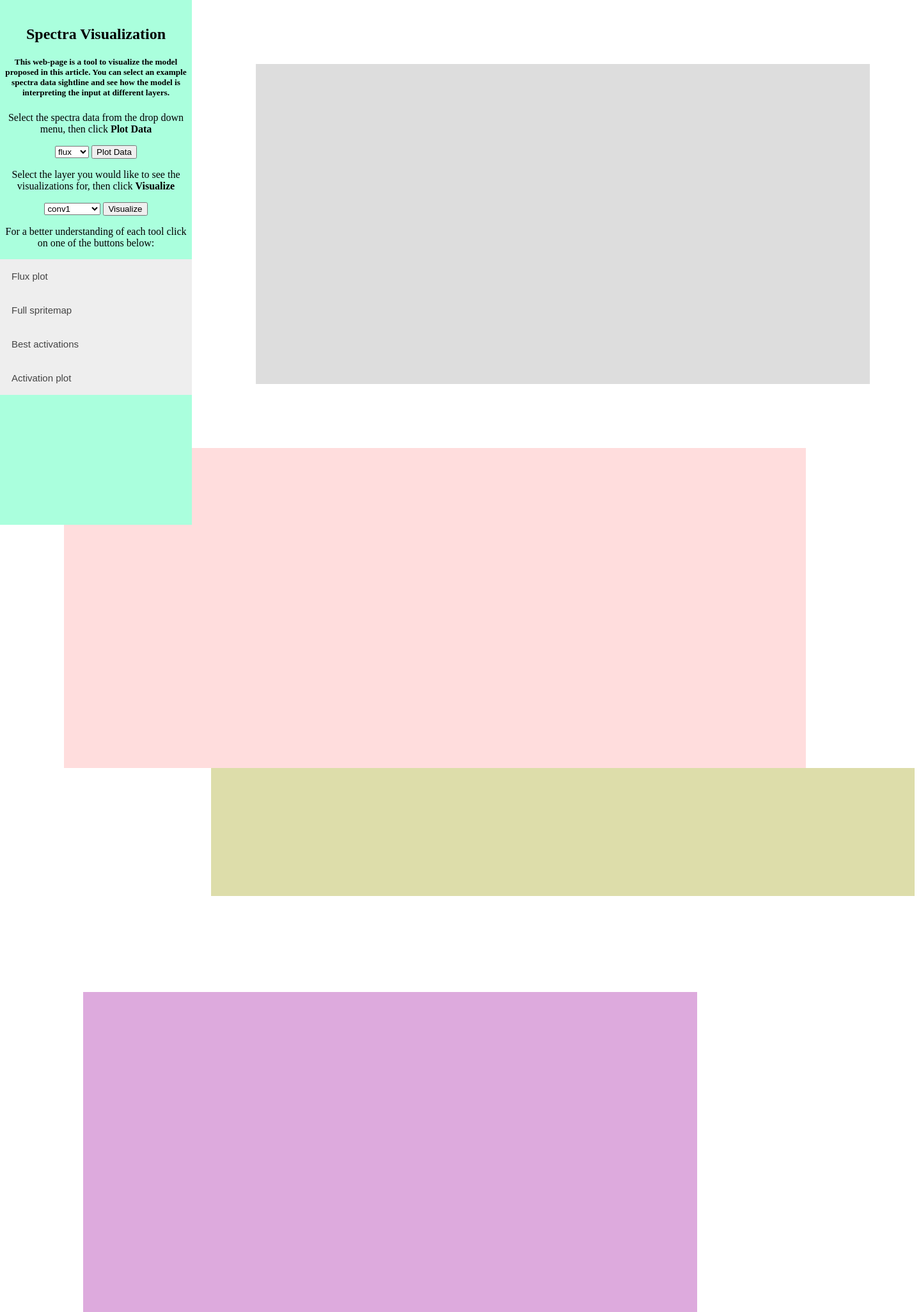
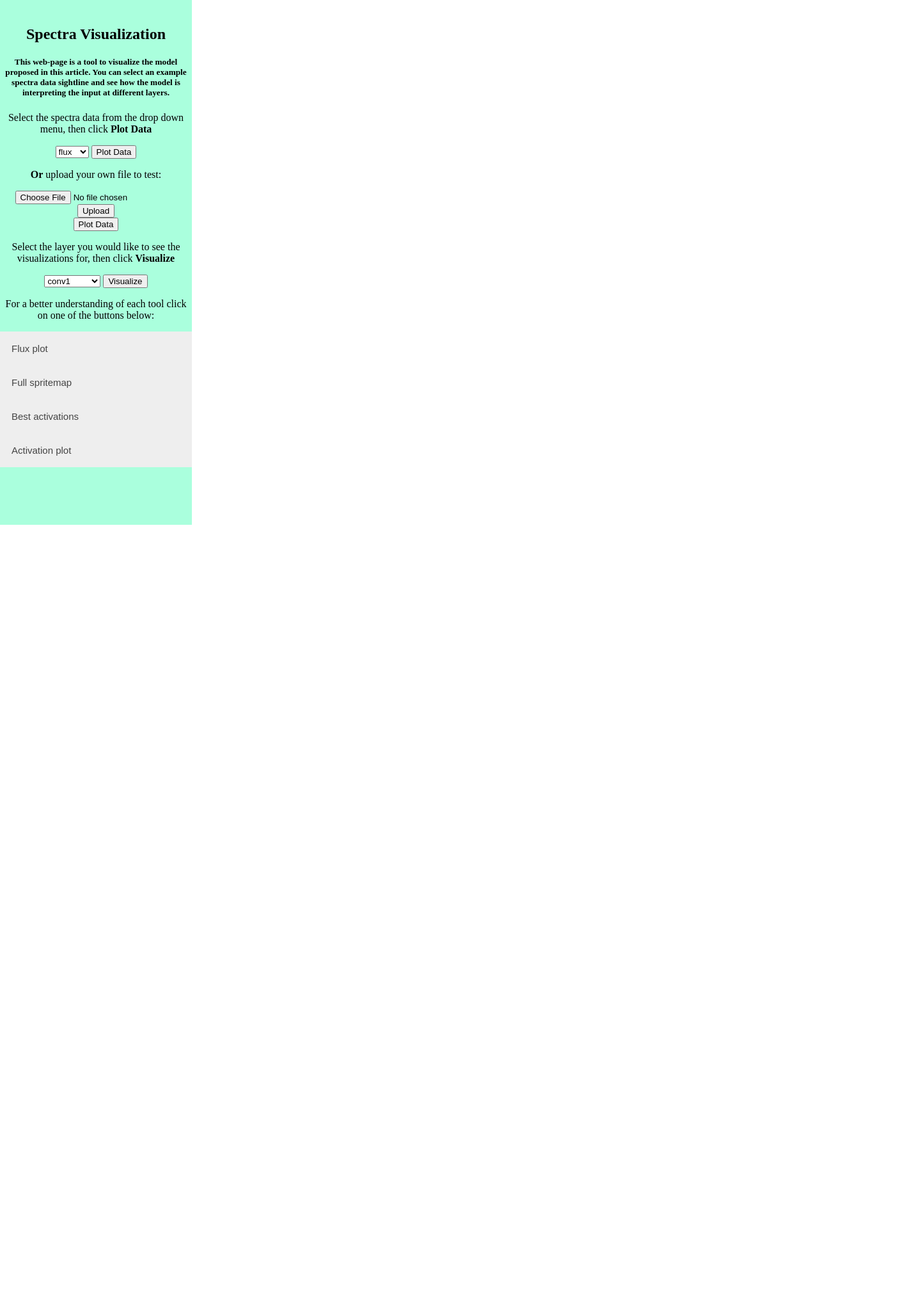
Before and after one commit to slgabbar/dla_visualization, a Flask app: template templates/home.html in a window 1440 px wide. Shown: the whole page at 64% size. Run offline with Flask 2, Linux system fonts and the light colour scheme; the template is opened without the code that fills it: most values are stand-ins (such as "Sample title", 1, 10 or a date in 2020); some libraries are stand-ins or nearby versions.

Commit message:
file upload capability

```diff
--- a/main.py
+++ b/main.py
@@ -1,8 +1,11 @@
+import os
 import json
-from flask import Flask, render_template, request, redirect, Response
-import pandas as pd
+from flask import Flask, render_template, request, redirect, Response, url_for, flash
+from werkzeug.utils import secure_filename
 import numpy as np
 
+UPLOAD_FOLDER = 'data/uploads'
+ALLOWED_EXTENSIONS = set(['npy'])
 
 import tensorflow as tf
 import lucid.modelzoo.vision_models as models
@@ -12,6 +15,8 @@ from lucid.misc.io import show, load
 
 from lucid.modelzoo.vision_base import Model
 
+FILENAME=''
+
 class DLA(Model):
     model_path = 'https://storage.googleapis.com/dla_protobuff/full_model_8_13.pb'
     image_shape = [1, 400]
@@ -19,15 +24,58 @@ class DLA(Model):
     input_name = 'x'
 
 app = Flask(__name__)
+app.secret_key = "secret key"
+app.config['UPLOAD_FOLDER'] = UPLOAD_FOLDER
+
+def allowed_file(filename):
+    return '.' in filename and filename.rsplit('.', 1)[1].lower() in ALLOWED_EXTENSIONS
+
+
+@app.route("/", methods=['POST'])
+def upload_file():
+    if request.method == 'POST':
+        if 'file' not in request.files:
+            flash('No file part')
+            return redirect(request.url)
+        file = request.files['file']
+        if file.filename == '':
+            flash('No selected file')
+            return redirect(request.url)
+        if file and allowed_file(file.filename):
+            filename = secure_filename(file.filename)
+            file.save(os.path.join(app.config['UPLOAD_FOLDER'], filename))
+            FILENAME = filename
+            # return redirect('/')
+            return render_template("home.html", filedata=FILENAME)
+    return redirect('/')
 
 @app.route("/")
 def home():
     return render_template("home.html", data=None)
 
+# @app.route("/plot_uploaded", methods=['POST'])
+# def plot_uploaded():
+#     print(FILENAME)
+#     return None
+#     # infile = 'data/uploads/' + FILENAME
+#     # print(infile)
+#     # data = np.load(infile)
+#     # count = 0
+#     # arr = []
+#     # for f in data:
+#     #     vals = {}
+#     #     vals['wave']=count
+#     #     vals['flux']=f.item()
+#     #     arr.append(vals)
+#     #     count += 1
+#     # flux_data = json.dumps(arr)
+#     # return flux_data
+
+
 @app.route("/plot_flux", methods=['POST'])
 def plot_flux():
     data_str = request.get_json()
-    infile = 'data/' + data_str
+    infile = data_str
     data = np.load(infile)
     count = 0
     arr = []
@@ -108,7 +156,6 @@ def run_acts(data, layer):
 
     return best_acts, dla, acts
 
-
 def check_dla(input):
     with tf.Graph().as_default(), tf.Session() as sess:
         t_input = tf.placeholder(tf.float32, shape=[1, 400, 1, 1])
@@ -128,19 +175,24 @@ def get_avg_features(acts):
         for j in range(num_features):
             act_val = acts[i][j]
             t[j] += act_val
-
+    t = t/num_channels
     scaled = scale_avg_features(t)
     return scaled
+
 
 def scale_avg_features(avg_f):
     """
         Scales pos and negative activations differently
+        max is 100, unless an activation is higher
+        min is scaled to biggest min value
     """
-    p_max = max(avg_f)
+    p_max = max(30,max(avg_f))
+    print(p_max)
     p_new_max = 40          # Dark Green
     p_new_min = 100         # White
 
     n_min = min(avg_f)
+    # print(n_min)
     n_max = 0
     n_new_max = 100         # White
     n_new_min = 40          # Dark Red
--- a/static/css/style.css
+++ b/static/css/style.css
@@ -43,7 +43,7 @@ html, body { height: 100%; padding: 0; margin: 0; }
     margin-left: 400px;
     width: 960px;
     height: 500px;
-    background: #DDD;
+    /*background: #DDD;*/
     display: inline-block;
     vertical-align: bottom;
 }
@@ -51,7 +51,7 @@ html, body { height: 100%; padding: 0; margin: 0; }
     /*This is the interactive sprites*/
     width: 1100px;
     height: 200px;
-    background: #DDA;
+    /*background: #DDA;*/
     display: inline-block;
     margin-left: 330px;
     margin-bottom: 100px;
@@ -63,7 +63,7 @@ html, body { height: 100%; padding: 0; margin: 0; }
     margin-top: 100px;
     width: 1160px;
     height: 500px;
-    background: #FDD;
+    /*background: #FDD;*/
     display: inline-block;
     margin-left: 100px;
     vertical-align: top;
@@ -74,7 +74,7 @@ html, body { height: 100%; padding: 0; margin: 0; }
     margin-left: 130px;
     width: 960px;
     height: 500px;
-    background: #DAD;
+    /*background: #DAD;*/
     display: inline-block;
     vertical-align: bottom;
     /*text-align: center;*/
@@ -144,4 +144,5 @@ html, body { height: 100%; padding: 0; margin: 0; }
 .s_rect {
     stroke-width: 4px;
     fill: none;
+    border-radius: 2px;
 }
--- a/static/js/spectra.js
+++ b/static/js/spectra.js
@@ -104,10 +104,10 @@ function drawPlot(data) {
         .attr("class", "axis axis--y")
         .call(yAxis);
 
-    focus.append("text")
-        .attr("transform", "translate(" + (width/2) + " ," + (height + margin.top + 20) + ")")
-        .style("text-anchor", "middle")
-        .text("Wavelength");
+//    focus.append("text")
+//        .attr("transform", "translate(" + (width/2) + " ," + (height + margin.top + 20) + ")")
+//        .style("text-anchor", "middle")
+//        .text("Wavelength");
 
     focus.append("text")
         .attr("transform", "rotate(-90)")
@@ -262,7 +262,7 @@ function num_channels(layer) {
 function loadData() {
     var e = document.getElementById('flux_data');
     flux = e.options[e.selectedIndex].value;
-    flux = flux + '.npy'
+    flux = 'data/' + flux + '.npy'
     json_input = JSON.stringify(flux);
 
     $.post("plot_flux", json_input, function(response){
@@ -394,13 +394,13 @@ function update_sprites(mouse_pos) {
 
     denom = 150;
     s1_val = 157*(sprite1['v']/denom);
-    if (s1_val < 0) {return 0;}
+    if (s1_val <= 0) {return 0.01;}
     s2_val = 157*(sprite2['v']/denom);
-    if (s2_val < 0) {return 0;}
+    if (s2_val <= 0) {return 0.01;}
     s3_val = 157*(sprite3['v']/denom);
-    if (s3_val < 0) {return 0;}
+    if (s3_val <= 0) {return 0.01;}
     s4_val = 157*(sprite4['v']/denom);
-    if (s4_val < 0) {return 0;}
+    if (s4_val <= 0) {return 0.01;}
 
 //    var t1 = d3.select(".dict").append("div").attr("class", "entry");/
     var t1 = d3.select("#div2").append("div").attr("class", "entry");
@@ -453,7 +453,7 @@ function display_spritemap(s_url, layer, avg_acts) {
         num_rows = 8;
         num_cols = 12;
         x_factor = 96.66666666666;
-        y_factor = 64.25;
+        y_factor = 62.25;
         width = 83.3333333333;
         height = 51.75;
         x_start = 6.66666666666;
@@ -504,5 +504,17 @@ function display_spritemap(s_url, layer, avg_acts) {
                 return "stroke: hsl(0, 100%, " + p_str;
             }
         });
+}
 
+function plot_uploaded_file() {
+    console.log("Attempting to plot uploaded file...");
+    console.log(fileup);
+
+    flux = 'data/uploads/' + fileup;
+    json_input = JSON.stringify(flux);
+
+    $.post("plot_flux", json_input, function(response){
+        plot_response(response);
+    });
+    event.preventDefault();
 }
--- a/templates/home.html
+++ b/templates/home.html
@@ -28,11 +28,22 @@
 					<option value = "flux3">flux3</option>
 					<option value = "fluxA">fluxA</option>
 					<option value = "fluxB">fluxB</option>
-					<option value = "fluxC">fluxC</option>
+<!--					<option value = "fluxC">fluxC</option>-->
 				</select>
 				<button onclick="loadData()">Plot Data</button>
 			</form>
 		</div>
+
+		<p><strong>Or</strong> upload your own file to test:</p>
+
+		<form id = uploadform" method="post" action="/" enctype="multipart/form-data">
+			<input type="file" id = "filename" name="file" autocomplete="off"/>
+			<input id='uploadfile' type = "submit" value="Upload" onchange="upload()">
+			<script>
+				var fileup = '{{ filedata }}';
+			</script>
+		</form>
+		<button onclick="plot_uploaded_file();" >Plot Data</button>
 
 		<p>Select the layer you would like to see the visualizations for, then click <strong>Visualize</strong></p>
 
```
Also changed, not shown: 9 other files.
